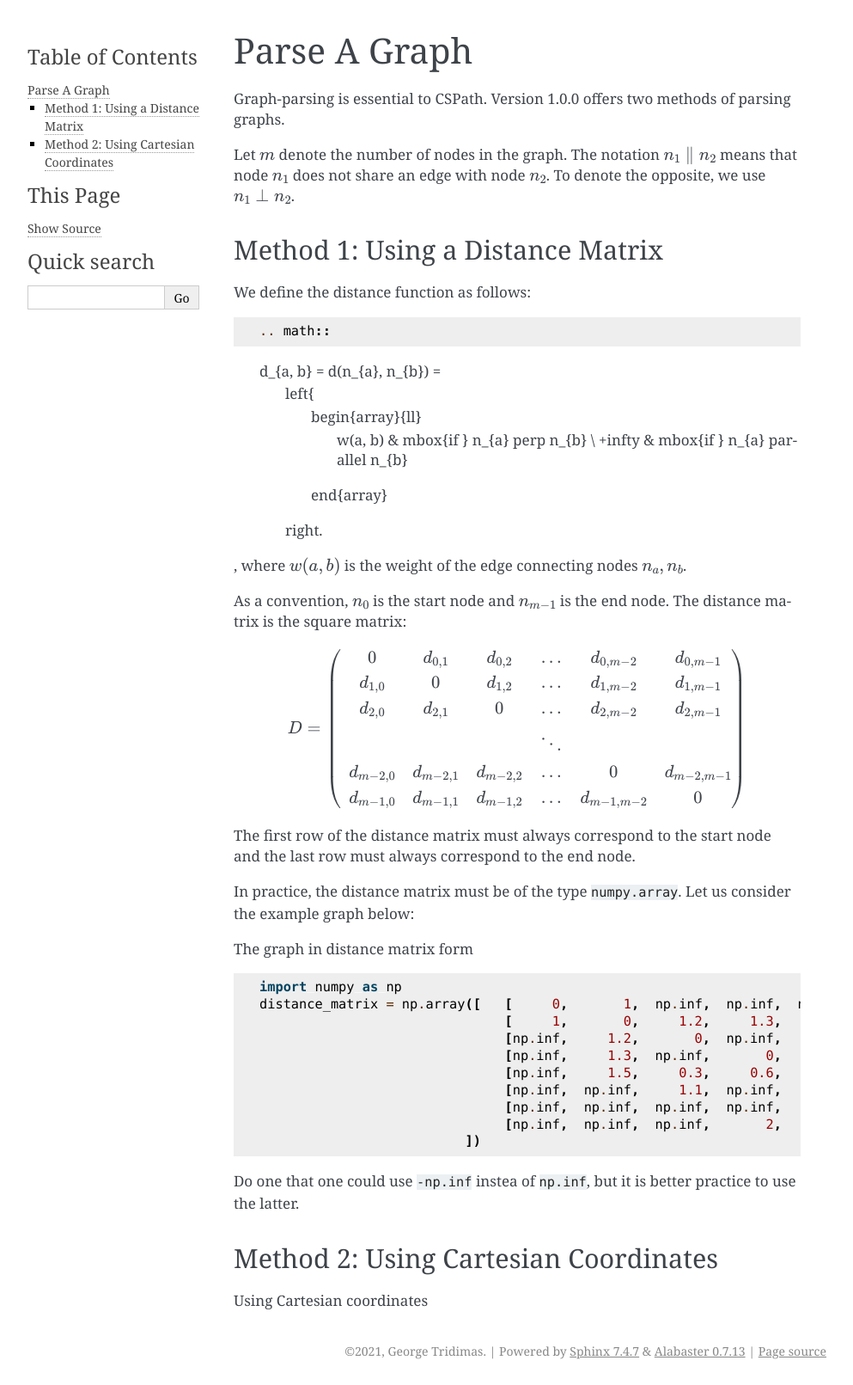
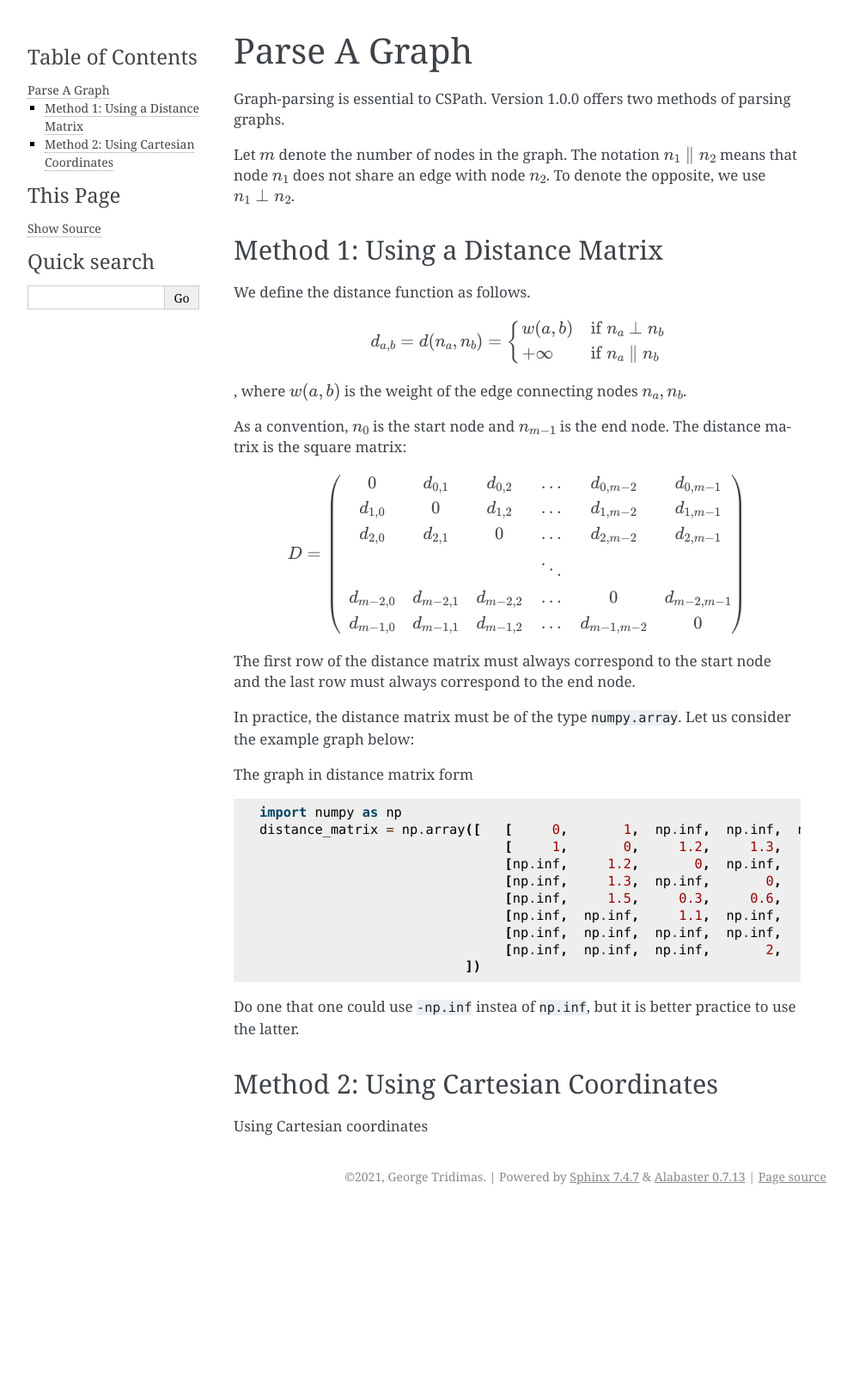
Before and after one commit to notgmt1337/CSPath, a Sphinx documentation site: the page built from docs/how-to/graph-parse.rst, in a window 1280 px wide. Shown: the whole page at 86% size, without its empty margins (148-1141 px from the left). Built offline with Sphinx 7.4.7, drawn with Linux system fonts in a browser that asks for light colours; after the commit the page ends 1408 px from its top, so only the background shows below that.

```diff
--- a/docs/how-to/graph-parse.rst
+++ b/docs/how-to/graph-parse.rst
@@ -10,16 +10,16 @@ To denote the opposite, we use :math:`n_{1} \perp n_{2}`.
 Method 1: Using a Distance Matrix
 ---------------------------------
 
-We define the distance function as follows::
+We define the distance function as follows.
 
 .. math::
     d_{a, b} = d(n_{a}, n_{b}) =
-                                    \left\{
-                                            \begin{array}{ll}
-                                                  w(a, b) & \mbox{if } n_{a} \perp n_{b} \\
-                                                  +\infty & \mbox{if } n_{a} \parallel n_{b}
-                                            \end{array}
-                                    \right.
+                                 \left\{
+                                        \begin{array}{ll}
+                                              w(a, b) & \mbox{if } n_{a} \perp n_{b} \\
+                                              +\infty & \mbox{if } n_{a} \parallel n_{b}
+                                        \end{array}
+                                 \right.
 
 
 , where :math:`w(a, b)` is the weight of the edge connecting nodes :math:`n_{a}, n_{b}`.
```
